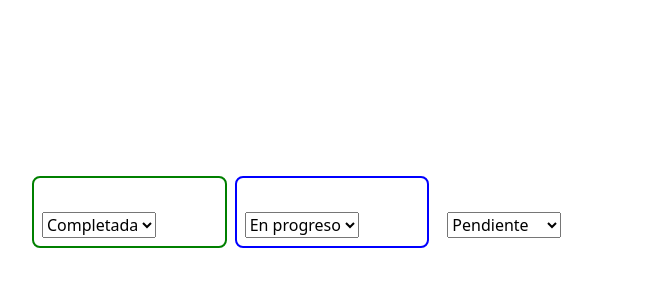
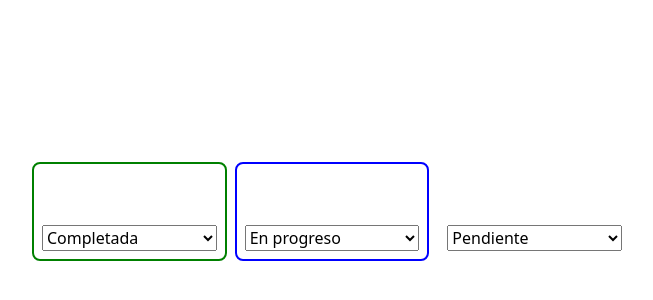
Before and after one commit to RSMKode/curso-angular-17-logidev, an Angular app: page / in a window 1280 px wide. Shown: the part 210-510 px from the top of the page, without its empty margins (308-961 px from the left). Built offline with nearby package versions, Linux system fonts and the light colour scheme.

Commit message:
Añadir contenido y estilos en task-list.component.html y task-list.component.scss

```diff
--- a/src/app/task-list/task-list.component.html
+++ b/src/app/task-list/task-list.component.html
@@ -8,6 +8,7 @@
       'task-in-progress': task.status === 'En progreso'
       }"
       >
+      <p>Tarea Nº {{ $index + 1 }}</p>
       <span>{{ task.name }}</span>
       <select [(ngModel)]="task.status"
       (change)="changeStatus(task)">
--- a/src/app/task-list/task-list.component.scss
+++ b/src/app/task-list/task-list.component.scss
@@ -16,9 +16,10 @@ section {
   }
 
   li {
-    width: fit-content;
+    width: 100%;
     display: flex;
-    flex-wrap: wrap;
+    flex-direction: column;
+    // flex-wrap: wrap;
     gap: 0.5rem;
     padding: 0.5rem;
     border: 2px solid white;
```
